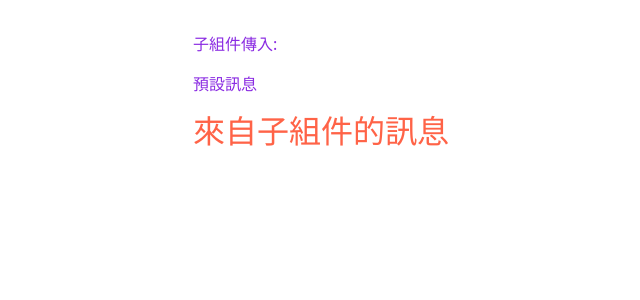
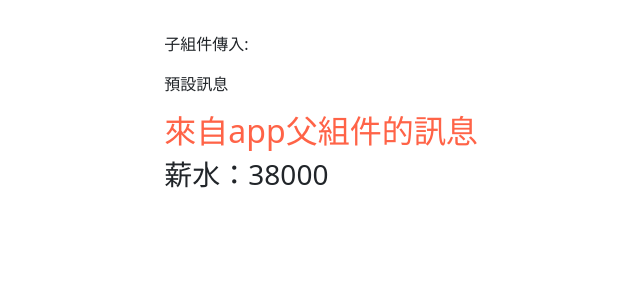
Before and after one commit to yanniao0827/Vue, a Vue app in the folder PRACTICE/form_validate/: page / in a window 1280 px wide. Shown: the top 300 px of the page, without its empty margins (319-959 px from the left). Built offline with nearby package versions, Linux system fonts and the light colour scheme.

Commit message:
0806 3-1.父組件傳入子組件

```diff
--- a/PRACTICE/form_validate/src/App.vue
+++ b/PRACTICE/form_validate/src/App.vue
@@ -2,13 +2,16 @@
 import HelloWorld from './components/HelloWorld.vue'
 import Register from './components/Register.vue';
 import DataSend from './components/DataSend.vue';
+import { ref } from 'vue';
+const appMsg=ref('來自app父組件的訊息');
+const money=ref(38000);
 </script>
 
 <template>
 <!-- <Register /> -->
  <p>子組件傳入:</p>
  <p>預設訊息</p>
-<DataSend />
+<DataSend :appMsg="appMsg" :money="money"/>
 </template>
 
 <style scoped>
@@ -24,7 +27,4 @@ import DataSend from './components/DataSend.vue';
 .logo.vue:hover {
   filter: drop-shadow(0 0 2em #42b883aa);
 }
-p{
-  color: blueviolet;
-}
 </style>
--- a/PRACTICE/form_validate/src/components/DataSend.vue
+++ b/PRACTICE/form_validate/src/components/DataSend.vue
@@ -1,7 +1,17 @@
-<script setup></script>
+<script setup>
+import { ref } from 'vue';
+// 接受父組件傳過來的值
+const props=defineProps({
+    appMsg:String,
+    money:Number
+})
+let message=ref(props.appMsg);
+let salary=ref(props.money);
+</script>
 
 <template>
-    <h2>來自子組件的訊息</h2>
+    <h2>{{message}}</h2>
+    <h3>薪水：{{ salary  }}</h3>
 </template>
 
 <style>
```
